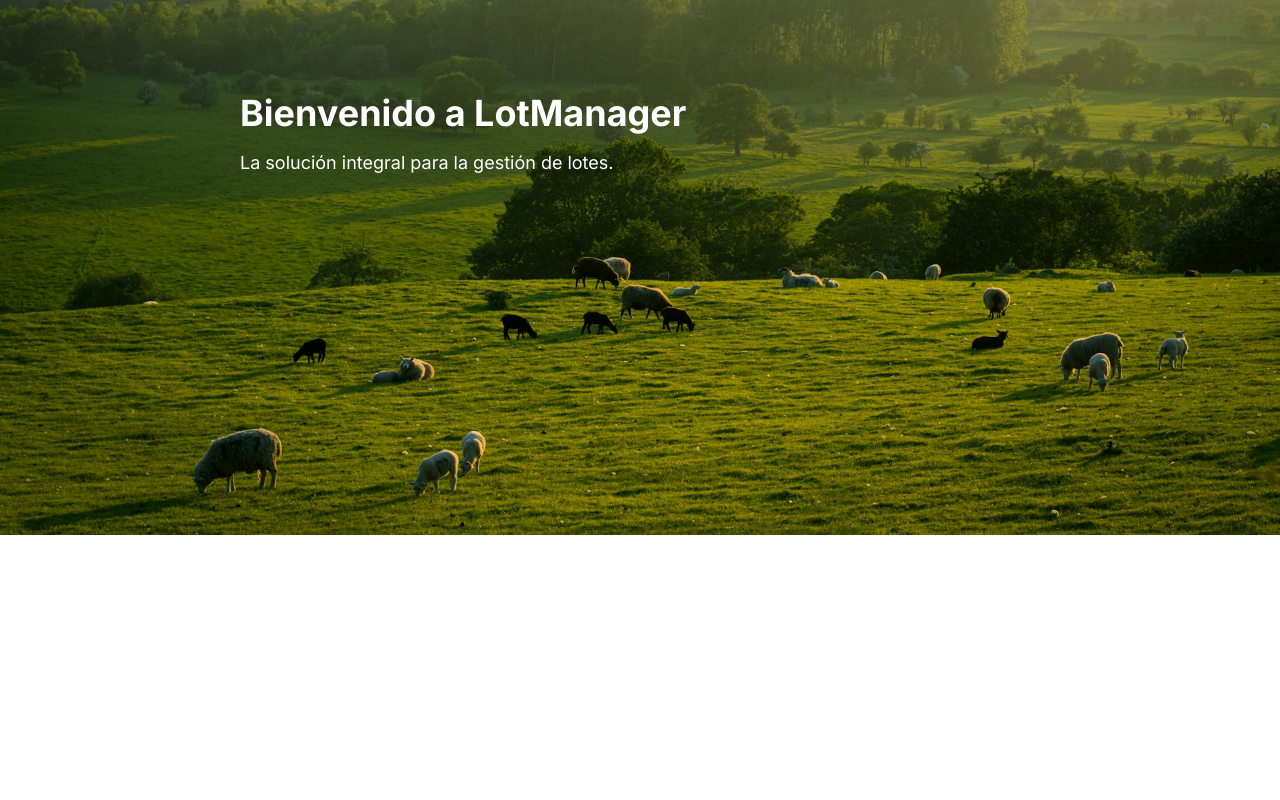
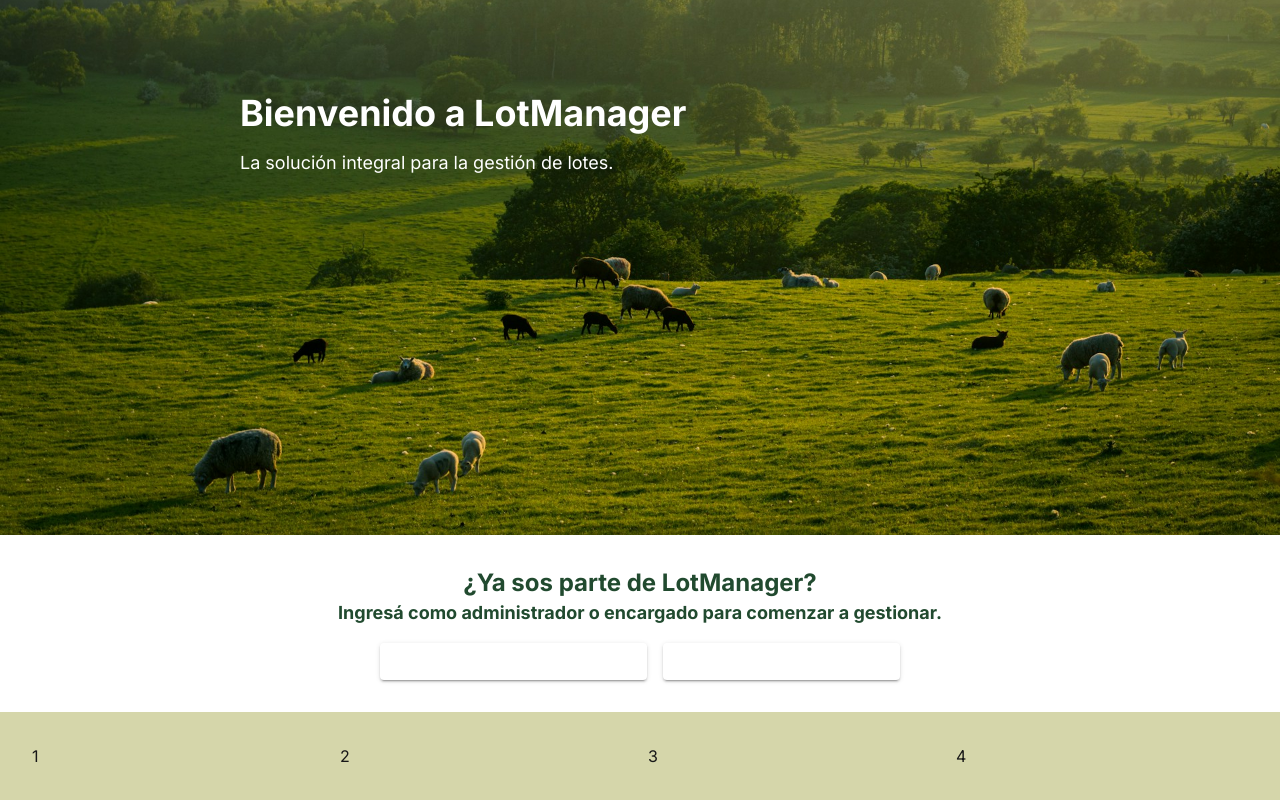
Before and after one commit to LotManager/lotmanager-proyect, a Next.js app in the folder frontend/: page / in a window 1280 px wide. Shown: the part 377-1177 px from the top of the page. Before the commit the page ends 912 px from the top, so only its background shows below. Built offline with nearby package versions, Linux system fonts and the light colour scheme.

Commit message:
agrega diseño basico de la segunda vista

```diff
--- a/frontend/app/globals.css
+++ b/frontend/app/globals.css
@@ -14,6 +14,7 @@
   --color-foreground: var(--foreground);
   --color-primary: #6a8e7f;
   --color-secondary: #214a2f;
+  --color-tertiary: #d5d6aa;
   --font-sans: var(--font-geist-sans);
   --font-mono: var(--font-geist-mono);
 }
--- a/frontend/app/page.tsx
+++ b/frontend/app/page.tsx
@@ -1,11 +1,13 @@
 import HeaderHome from "@/src/components/home/HeaderHome";
 import FirstViewHome from "@/src/components/home/FirstViewHome";
+import SecondViewHome from "@/src/components/home/SecondViewHome/SecondViewHome";
 
 export default function Home() {
   return (
     <>
       <HeaderHome />
       <FirstViewHome />
+      <SecondViewHome />
     </>
   );
 }
--- a/frontend/src/components/home/HeaderHome.tsx
+++ b/frontend/src/components/home/HeaderHome.tsx
@@ -3,7 +3,7 @@ import * as React from 'react';
 
 export default function HeaderHome() {
     return (
-        <header className="flex flex-row items-center justify-between p-4 sm:px-8 bg-white">
+        <header className="flex flex-row items-center justify-between p-4 sm:px-8 bg-[var(--color-tertiary)]">
             <div className="flex items-center gap-4">
                 <img src="images/logo_lotm.png" alt="LotManager Logo" className="h-20 w-auto"/>
                 <h1 className='text-[var(--color-secondary)] font-bold'>LotManager</h1>
--- /dev/null
+++ b/frontend/src/components/home/SecondViewHome/FirstContainer.tsx
@@ -0,0 +1,38 @@
+import { Button } from "@mui/material";
+
+export default function FirstContainer() {
+    return (
+        <>
+            <div className="flex flex-col items-center justify-center p-8">
+                <h1 className="xl:text-2xl text-[var(--color-secondary)] font-bold">¿Ya sos parte de LotManager?</h1>
+                <h2 className="lg:text-lg text-[var(--color-secondary)] font-bold">Ingresá como administrador o encargado para comenzar a gestionar.</h2>
+                <div className="flex flex-row gap-4 mt-4">
+                    <Button
+                    variant="contained"
+                    sx={{
+                        bgcolor: 'var(--color-primary)',
+                        color: 'white',
+                        '&:hover': {
+                            bgcolor: 'var(--color-secondary)',
+                            color: 'white'
+                        },
+                    }}>
+                    Ingresar como Administrador
+                    </Button>
+                    <Button
+                    variant="contained"
+                    sx={{
+                        bgcolor: 'var(--color-primary)',
+                        color: 'white',
+                        '&:hover': {
+                            bgcolor: 'var(--color-secondary)',
+                            color: 'white'
+                        },
+                    }}>
+                    Ingresar como Encargado
+                    </Button>
+                </div>
+            </div>
+        </>
+    );
+}
--- /dev/null
+++ b/frontend/src/components/home/SecondViewHome/SecondContainer.tsx
@@ -0,0 +1,12 @@
+export default function SecondContainer() {
+    return (
+        <>
+            <section className="grid grid-cols-4 gap-4 p-8 bg-[var(--color-tertiary)] h-full">
+                <div>1</div>
+                <div>2</div>
+                <div>3</div>
+                <div>4</div>
+            </section>
+        </>
+    );
+}
--- /dev/null
+++ b/frontend/src/components/home/SecondViewHome/SecondViewHome.tsx
@@ -0,0 +1,11 @@
+import FirstContainer from "./FirstContainer";
+import SecondContainer from "./SecondContainer";
+
+export default function SecondViewHome() {
+  return (
+    <>
+      <FirstContainer/>
+      <SecondContainer/>
+    </>
+  );
+}
```
